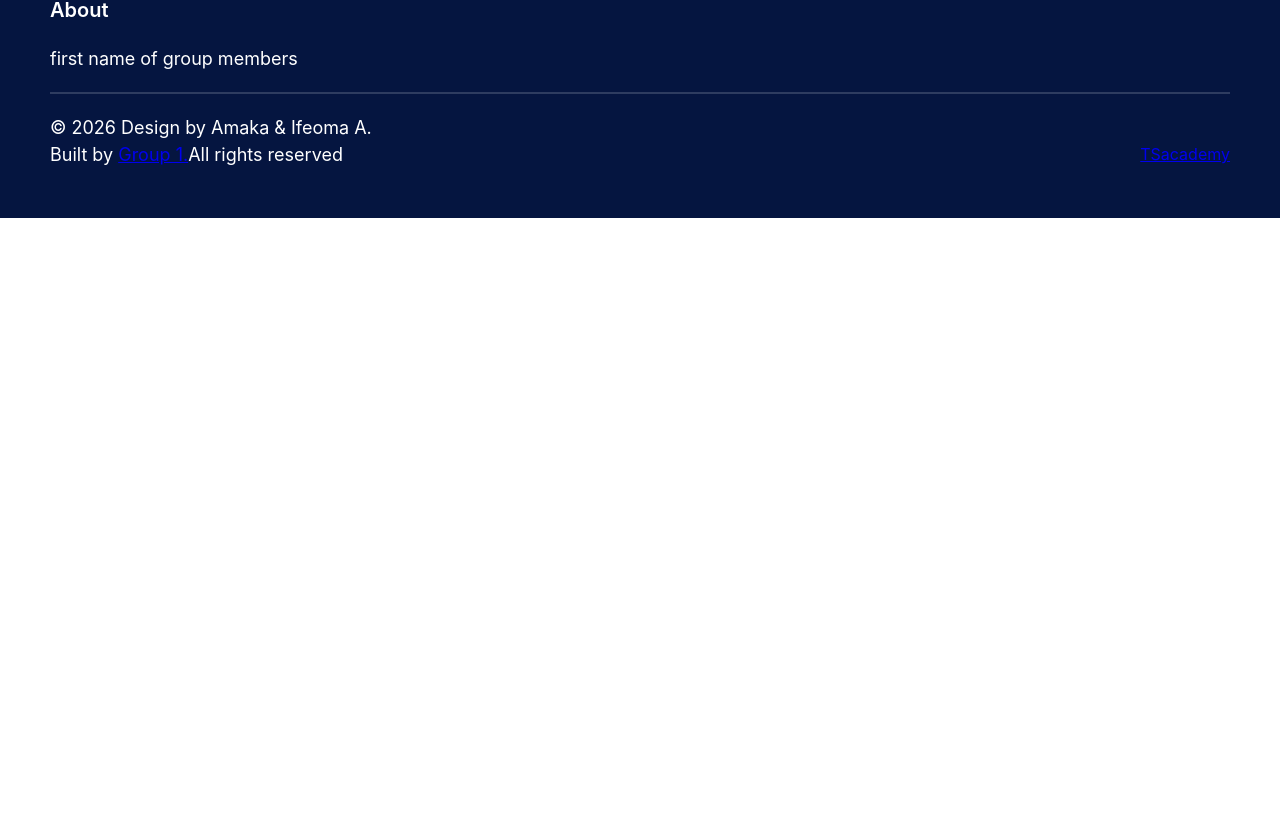
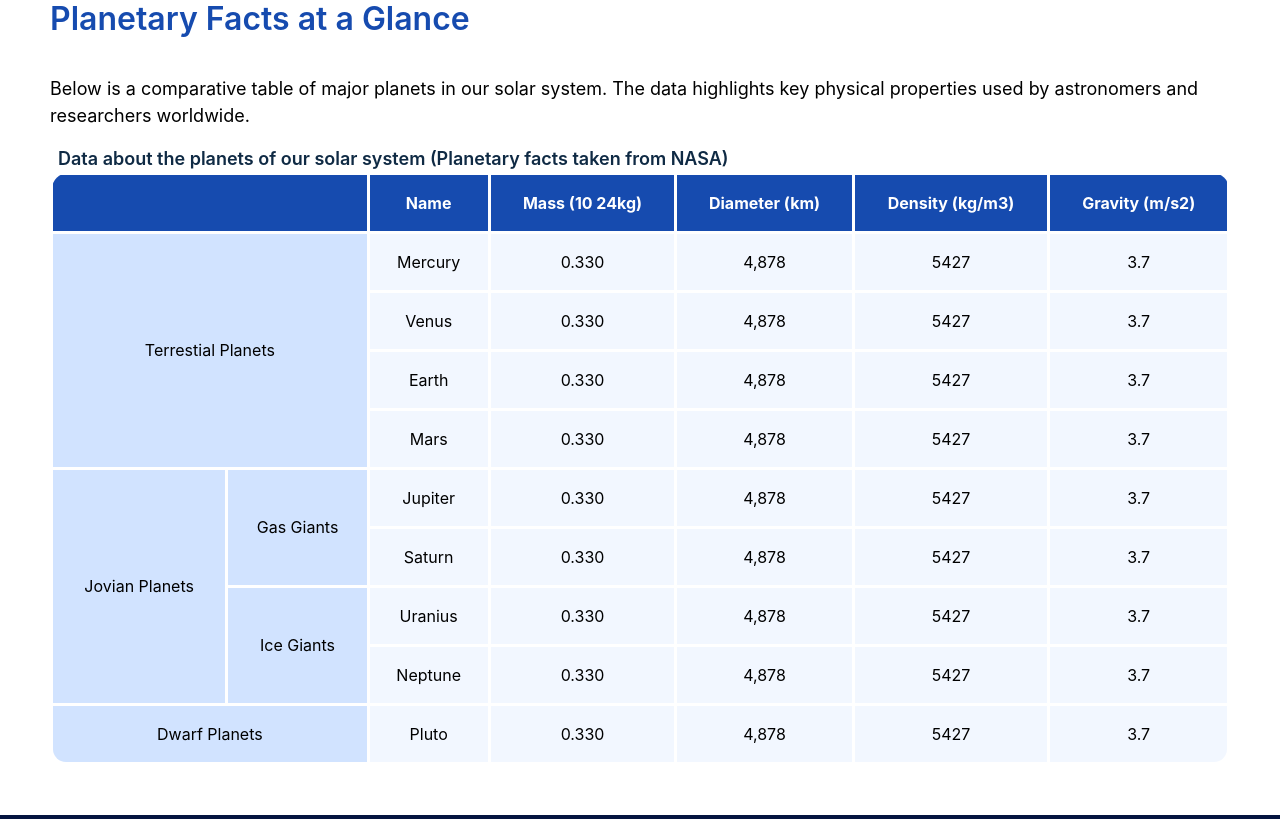
Before and after one commit to Ademicope/tsa-solar-system, a React (Vite) app in the folder solar-system/: page / in a window 1280 px wide. Shown: the part 1521-2340 px from the top of the page. Before the commit the page ends 1739 px from the top, so only its background shows below. Built offline with nearby package versions, Linux system fonts and the light colour scheme; no server answers.

Commit message:
Added Table jsx file and linked it to App jsx

```diff
--- a/solar-system/src/App.jsx
+++ b/solar-system/src/App.jsx
@@ -2,6 +2,7 @@ import Header from './components/Header'
 import PlanetData from './components/PlanetData'
 import Footer from './components/Footer'
 import Visualise from './components/Visualise'
+import Table from './components/Table'
 
 function App() {
 
@@ -10,6 +11,7 @@ function App() {
       <Header></Header>
       <PlanetData />
       <Visualise />
+      <Table />
       <Footer></Footer>
     </>
   )
--- /dev/null
+++ b/solar-system/src/components/Table.jsx
@@ -0,0 +1,96 @@
+function Table(){
+    return(
+        <>
+        <section className="fact-table">
+            <h2>Planetary Facts at a Glance</h2>
+            <p>Below is a comparative table of major planets in our solar system. The data highlights key physical
+                properties used by astronomers and researchers worldwide.</p>
+            <table>
+                <caption>Data about the planets of our solar system (Planetary facts taken from NASA)</caption>
+                <thead>
+                    <tr id="head-tr">
+                        <th colspan="2"></th>
+                        <th>Name</th>
+                        <th>Mass (10 24kg)</th>
+                        <th>Diameter (km)</th>
+                        <th>Density (kg/m3)</th>
+                        <th>Gravity (m/s2)</th>
+                    </tr>
+                </thead>
+                <tbody>
+                    <tr>
+                        <td className="double-span" rowspan="4" colspan="2">Terrestial Planets</td>
+                        <td>Mercury</td>
+                        <td>0.330</td>
+                        <td>4,878</td>
+                        <td>5427</td>
+                        <td>3.7</td>
+                    </tr>
+                    <tr>
+                        <td>Venus</td>
+                        <td>0.330</td>
+                        <td>4,878</td>
+                        <td>5427</td>
+                        <td>3.7</td>
+                    </tr>
+                    <tr>
+                        <td>Earth</td>
+                        <td>0.330</td>
+                        <td>4,878</td>
+                        <td>5427</td>
+                        <td>3.7</td>
+                    </tr>
+                    <tr>
+                        <td>Mars</td>
+                        <td>0.330</td>
+                        <td>4,878</td>
+                        <td>5427</td>
+                        <td>3.7</td>
+                    </tr>
+                    <tr>
+                        <td className="double-span" rowspan="4">Jovian Planets</td>
+                        <td className="double-span" rowspan="2">Gas Giants</td>
+                        <td>Jupiter</td>
+                        <td>0.330</td>
+                        <td>4,878</td>
+                        <td>5427</td>
+                        <td>3.7</td>
+                    </tr>
+                    <tr>
+                        <td>Saturn</td>
+                        <td>0.330</td>
+                        <td>4,878</td>
+                        <td>5427</td>
+                        <td>3.7</td>
+                    </tr>
+                    <tr>
+                        <td className="double-span" rowspan="2">Ice Giants</td>
+                        <td>Uranius</td>
+                        <td>0.330</td>
+                        <td>4,878</td>
+                        <td>5427</td>
+                        <td>3.7</td>
+                    </tr>
+                    <tr>
+                        <td>Neptune</td>
+                        <td>0.330</td>
+                        <td>4,878</td>
+                        <td>5427</td>
+                        <td>3.7</td>
+                    </tr>
+                    <tr>
+                        <td className="double-span" colspan="2" rowspan="2">Dwarf Planets</td>
+                        <td>Pluto</td>
+                        <td>0.330</td>
+                        <td>4,878</td>
+                        <td>5427</td>
+                        <td>3.7</td>
+                    </tr>
+                </tbody>
+            </table>
+        </section>
+        </>
+    )
+}
+
+export default Table
```
